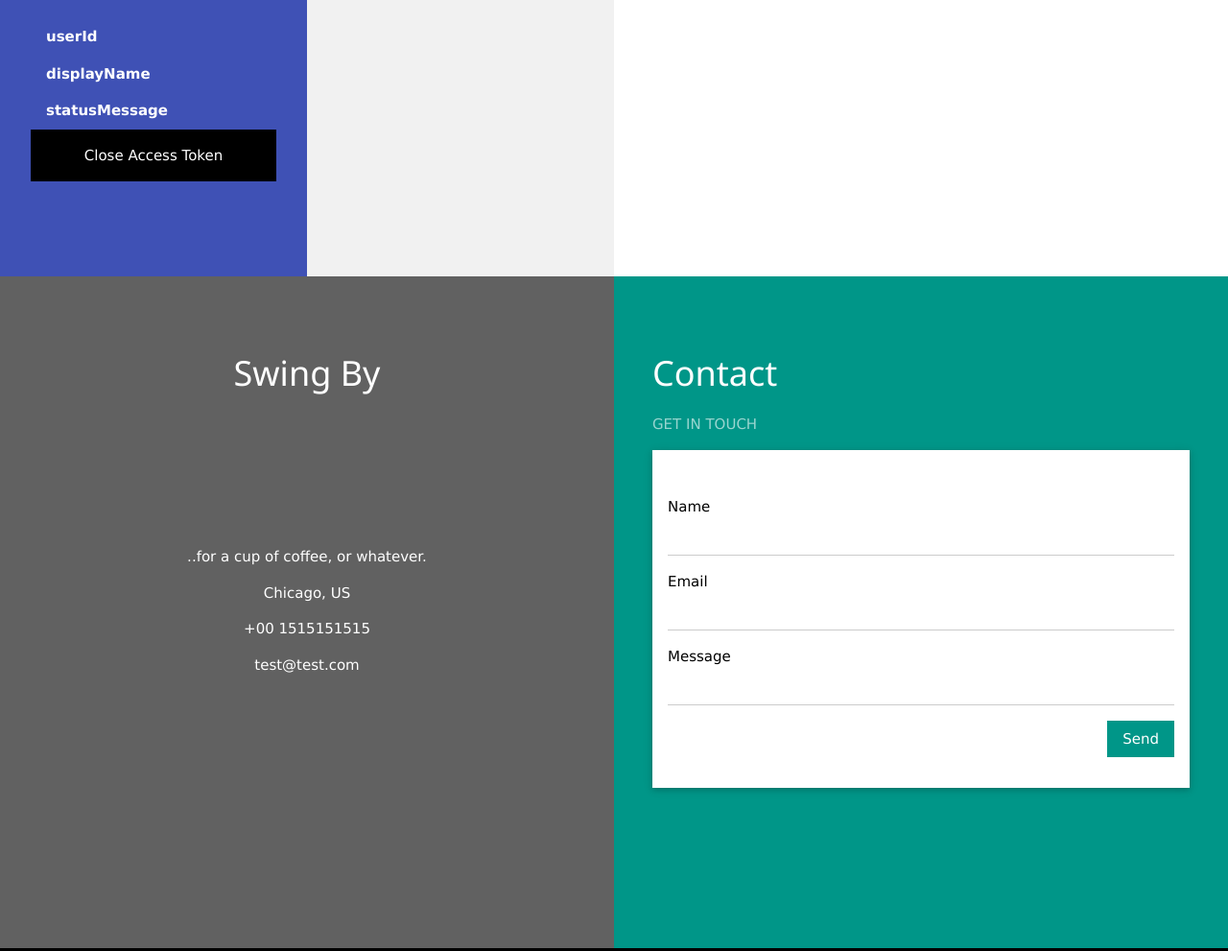
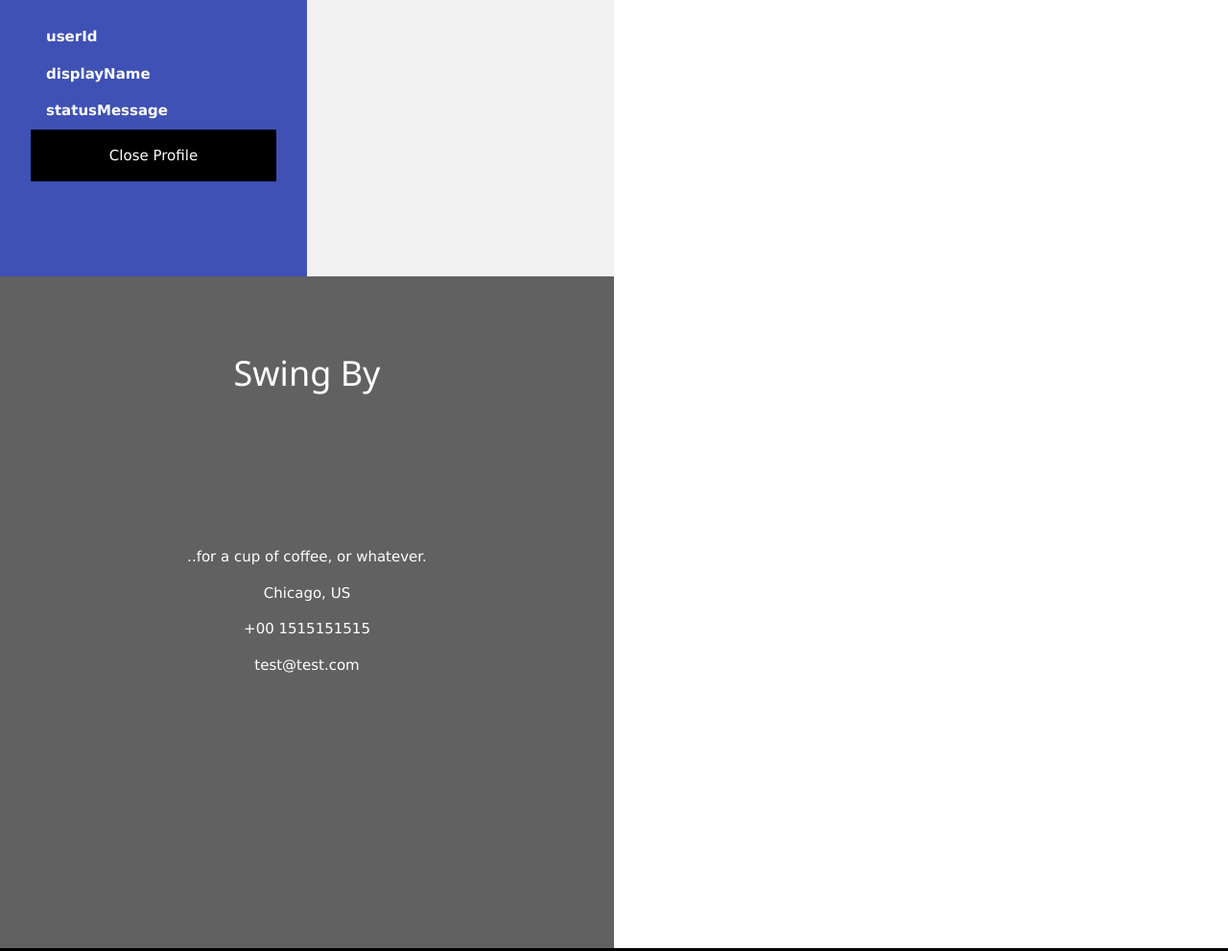
Before and after one commit to MXSHOOT/line-liff3, a website: page public/index.html in a window 1280 px wide. Shown: the part 1646-2637 px from the top of the page at 96% size. Drawn offline with nearby package versions, Linux system fonts and the light colour scheme; a script that the page names is missing.

Commit message:
Update index.html

```diff
--- a/public/index.html
+++ b/public/index.html
@@ -113,7 +113,7 @@
                 <td id="statusMessageField"></td>
             </tr>
         </table>
-        <a href="#" class="w3-button w3-black w3-block w3-hover-blue-grey w3-padding-16" onclick="toggleProfileData()">Close Access Token</a>
+        <a href="#" class="w3-button w3-black w3-block w3-hover-blue-grey w3-padding-16" onclick="toggleProfileData()">Close Profile</a>
       </div>
     </div>
   </div>
@@ -130,27 +130,6 @@
       <p>Chicago, US</p>
       <p>+00 1515151515</p>
       <p>test@test.com</p>
-    </div>
-  </div>
-  <div class="w3-half w3-teal w3-container" style="height:700px">
-    <div class="w3-padding-64 w3-padding-large">
-      <h1>Contact</h1>
-      <p class="w3-opacity">GET IN TOUCH</p>
-      <form class="w3-container w3-card w3-padding-32 w3-white" action="/action_page.php" target="_blank">
-        <div class="w3-section">
-          <label>Name</label>
-          <input class="w3-input" style="width:100%;" type="text" required name="Name">
-        </div>
-        <div class="w3-section">
-          <label>Email</label>
-          <input class="w3-input" style="width:100%;" type="text" required name="Email">
-        </div>
-        <div class="w3-section">
-          <label>Message</label>
-          <input class="w3-input" style="width:100%;" type="text" required name="Message">
-        </div>
-        <button type="submit" class="w3-button w3-teal w3-right">Send</button>
-      </form>
     </div>
   </div>
 </div>
```
